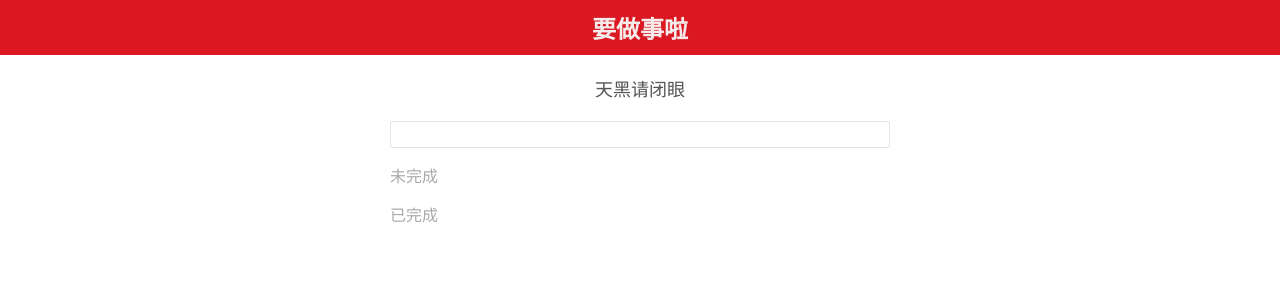
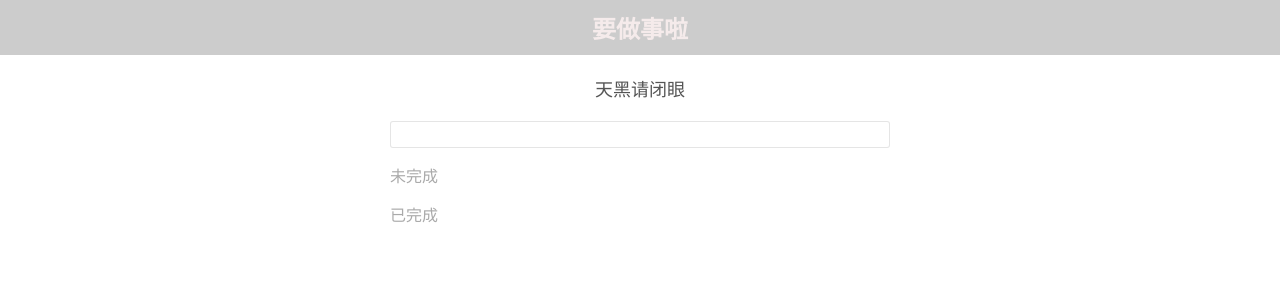
Before and after one commit to BLOODMAGEBURT/todo-css, a Vue app: page /#/todo in a window 1280 px wide. Shown: the top 300 px of the page. Built offline with nearby package versions, Linux system fonts and the light colour scheme.

Commit message:
vertical-align middle css

```diff
--- a/config/index.js
+++ b/config/index.js
@@ -12,8 +12,8 @@ module.exports = {
     assetsPublicPath: '/',
     proxyTable: {
       "/api":{
-        target:"http://www.yxreader.com",
-        changeOrigin:true,
+        target:"http://192.168.1.145/api",
+        changeOrigin: true,
         pathRewrite:{
           '^/api':''
         }
--- a/src/components/ToDo.vue
+++ b/src/components/ToDo.vue
@@ -143,7 +143,7 @@ window.ms = {
   }
 
   .navbar {
-    background: #db1822;
+    background: #ccc;
     color: #f5ebeb;
     padding: 10px 0;
   }
--- a/src/main.js
+++ b/src/main.js
@@ -10,8 +10,9 @@ import axios from 'axios'
 
 Vue.config.productionTip = false
 Vue.prototype.axios = axios
-Vue.prototype.API = '/api'
-axios.defaults.baseURL = Vue.prototype.API
+// Vue.prototype.API = '140.143.163.99'
+// Vue.prototype.HOST = '/api'
+// axios.defaults.baseURL = Vue.prototype.HOST
 
 // Vue.use(ElementUI)
 /* eslint-disable no-new */
```
